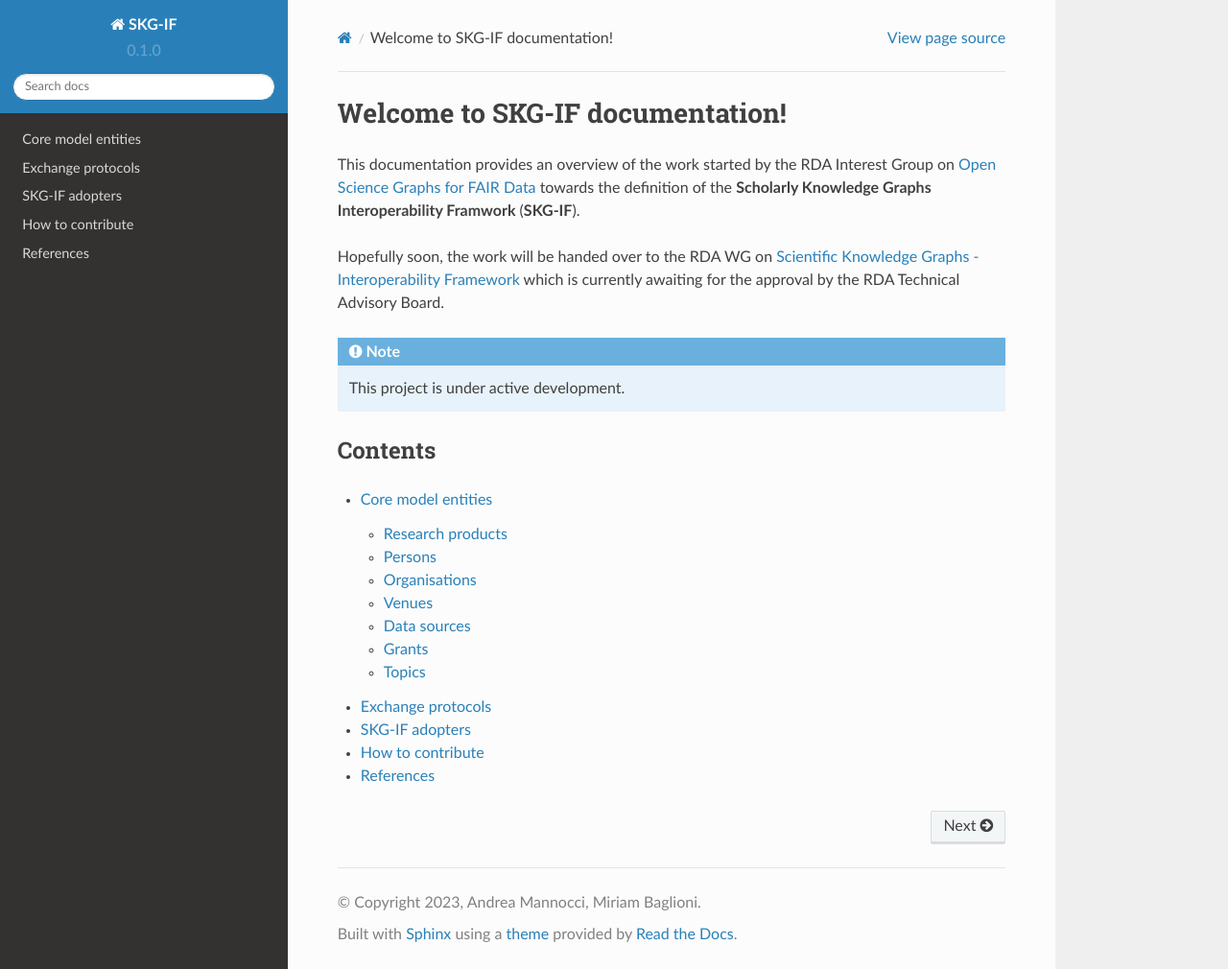
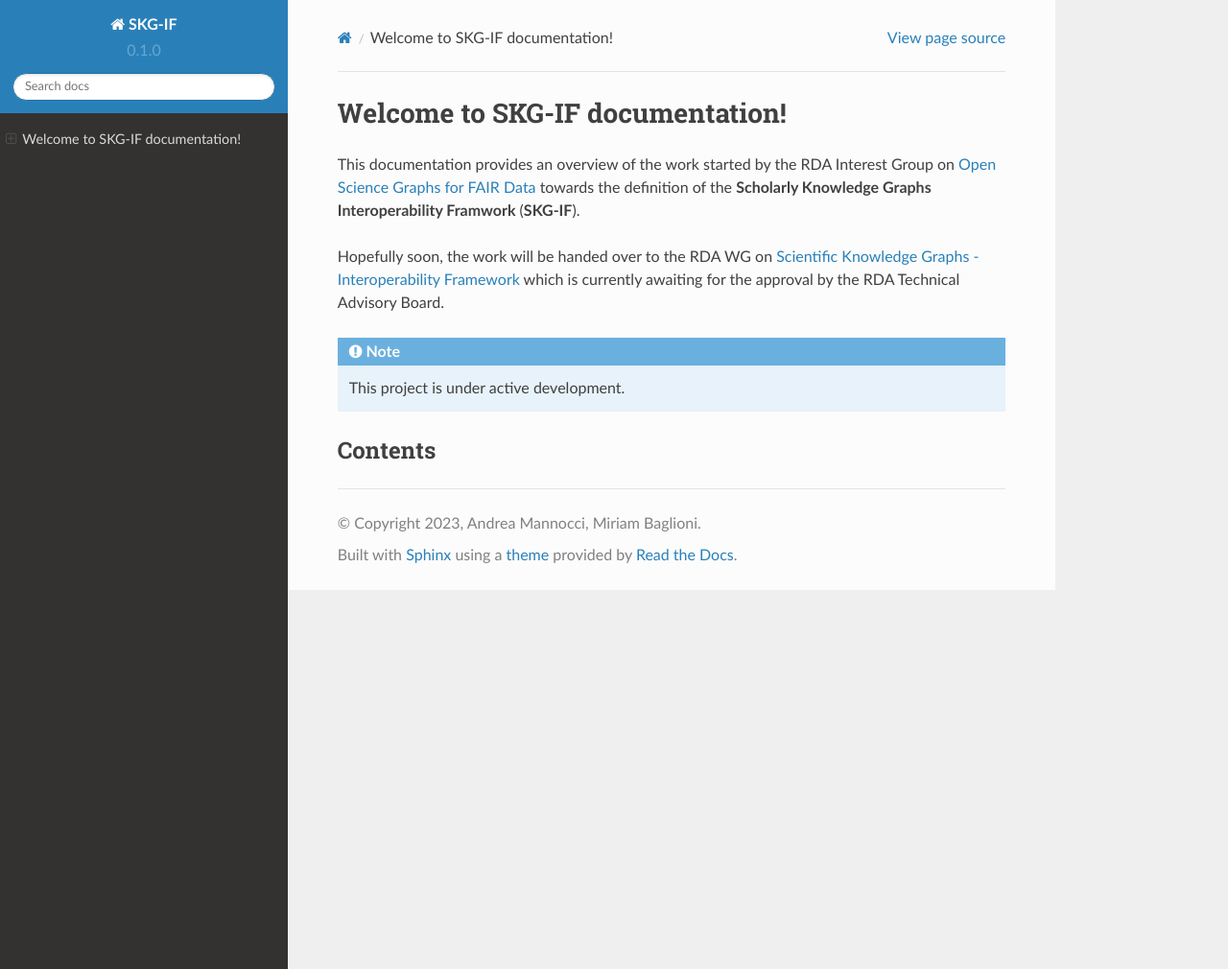
Before and after one commit to andremann/SKG-IF, a Sphinx documentation site: the page built from docs/source/index.rst, in a window 1280 px wide and 1010 px high. Shown: the whole window at 96% size. Built offline with Sphinx 7.4.7 and the Read the Docs theme 2.0.0, drawn with Linux system fonts in a browser that asks for light colours; part of the change alters nothing that is shown.

```diff
--- a/docs/source/index.rst
+++ b/docs/source/index.rst
@@ -16,11 +16,13 @@ which is currently awaiting for the approval by the RDA Technical Advisory Board
 Contents
 --------
 
-.. toctree::
-   :maxdepth: 2
+.. .. toctree::
+..    :maxdepth: 2
+
 
    model
    exchange
    adopters
    contribute
    references
+   test
```
